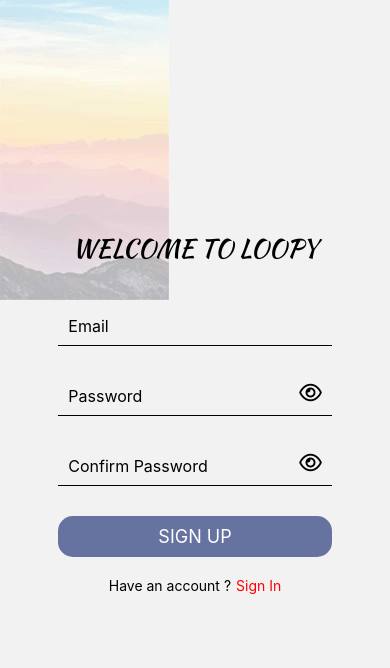
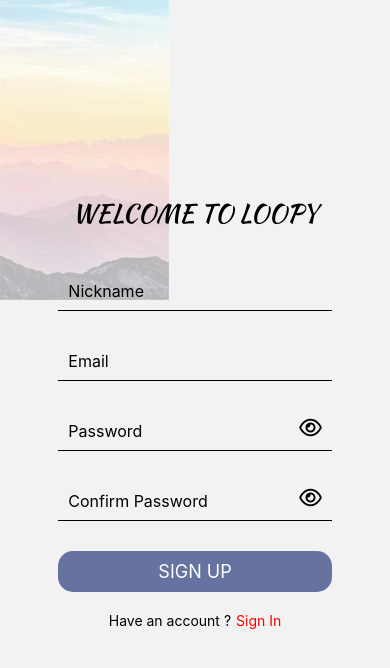
Before and after one commit to tnamIT299/Social-App, a React Native app: screen /SignUp in a window 390 px wide. Shown: the top 668 px of the page. Built offline with nearby package versions, Linux system fonts and the light colour scheme.

Commit message:
Add data user into table User when Signup

```diff
--- a/App.js
+++ b/App.js
@@ -3,7 +3,6 @@ import { StyleSheet, Text, View } from 'react-native';
 import Login from './screens/Login';
 import SignUp from './screens/SignUp';
 import ForgetPassword from './screens/ForgetPassword';
-import TrangChu from './screens/TrangChu';
 import HomeScreen from './screens/BottomTabScreens/HomeScreen';
 import Navigation from './navigation/navigation';
 export default function App() {
--- a/screens/Login.js
+++ b/screens/Login.js
@@ -42,7 +42,7 @@ const Login = ({navigation}) => {
           } else {
             setError('');
             Alert.alert('Thông báo', 'Đăng nhập thành công!');
-            navigation.navigate('TabNavigation')
+            navigation.navigate('tabNavigation')
           }
         } catch (error) {
           console.error('Unexpected Error:', error); // Log lỗi bất ngờ ra console
--- a/screens/SignUp.js
+++ b/screens/SignUp.js
@@ -5,7 +5,7 @@ import Icon from 'react-native-vector-icons/FontAwesome6';
 import { supabase } from '../data/supabaseClient';
 
 const SignUp = ({ navigation }) => {
-    const [nickname, setNickname] = useState('');
+    const [name, setName] = useState('');
     const [email, setEmail] = useState('');
     const [password, setPassword] = useState('');
     const [ConfirmPassword, setConfirmPassword] = useState('');
@@ -36,10 +36,12 @@ const SignUp = ({ navigation }) => {
         if (password !== ConfirmPassword) {
             Alert.alert('Thông báo', 'Mật khẩu không khớp');
             return;
-          }
+        }
 
-        // Nếu email hợp lệ, tiếp tục thực hiện đăng ký
         try {
+            setLoading(true);
+
+            // Đăng ký tài khoản
             const { data, error } = await supabase.auth.signUp({
                 email,
                 password,
@@ -48,13 +50,36 @@ const SignUp = ({ navigation }) => {
             if (error) {
                 setError(error.message);
             } else {
-                setError('');
-                alert('Đăng ký thành công! Vui lòng kiểm tra email để xác nhận.');
+                // Lấy UID của tài khoản đã đăng ký
+                const { data: userData, error: userError } = await supabase.auth.getUser();
+                if (userError) {
+                    setError(userError.message);
+                } else {
+                    const uid = userData?.user?.id;
+                    console.log('UID:', uid); // In ra UID
+
+                    // Thêm thông tin vào bảng user
+                    const { error: insertError } = await supabase
+                        .from('User')
+                        .insert([{ uid, name, email }]);
+
+                    if (insertError) {
+                        setError(insertError.message);
+                    } else {
+                        setError('');
+                        alert('Đăng ký thành công! Vui lòng kiểm tra email để xác nhận.');
+                    }
+                }
             }
         } catch (error) {
             setError('Có lỗi xảy ra, vui lòng thử lại.');
+        } finally {
+            setLoading(false);
         }
     };
+
+
+
 
     return (
         <ImageBackground
@@ -63,6 +88,16 @@ const SignUp = ({ navigation }) => {
         >
             <View style={styles.container}>
                 <Text style={styles.title}>WELCOME TO LOOPY</Text>
+
+                <View style={styles.passwordContainer}>
+                    <TextInput
+                        placeholder="Nickname"
+                        value={name}
+                        onChangeText={setName}
+                        style={styles.input}
+                        inputMode='text'
+                    />
+                </View>
 
                 <View style={styles.passwordContainer}>
                     <TextInput
--- a/screens/TrangChu.js
+++ /dev/null
@@ -1,34 +0,0 @@
-import { View, Text,ActivityIndicator ,Button } from 'react-native'
-import React, { useState, useEffect } from 'react';
-import { supabase } from '../data/supabaseClient';
-
-const TrangChu = () => {
-  // const [session, setSession] = useState(null);
-  // const [loading, setLoading] = useState(true);
-
-  // useEffect(() => {
-  //   const getSession = async () => {
-  //     const { data: { session } } = await supabase.auth.getSession();
-  //     setSession(session);
-  //     setLoading(false);
-  //   };
-
-  //   getSession();
-  // }, []);
-
-  // if (loading) {
-  //   return <ActivityIndicator size="large" />;
-  // }
-
-  return (
-    <View style={{flex:1,justifyContent:'center'}}>
-      {session ? (
-        <Text style={{fontSize:20, color:'red',textAlign:'center'}}>{session.user.email}</Text>
-      ) : (
-        <Text>You are not logged in</Text>
-      )}
-    </View>
-  );
-};
-
-export default TrangChu
```
